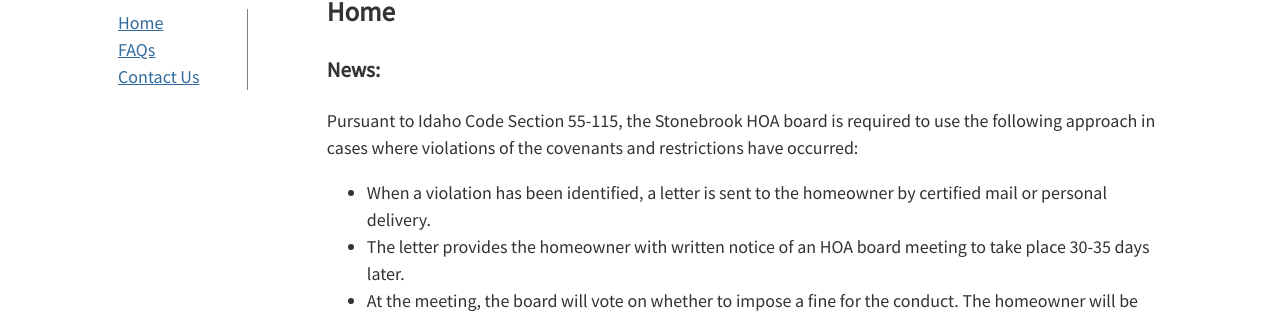
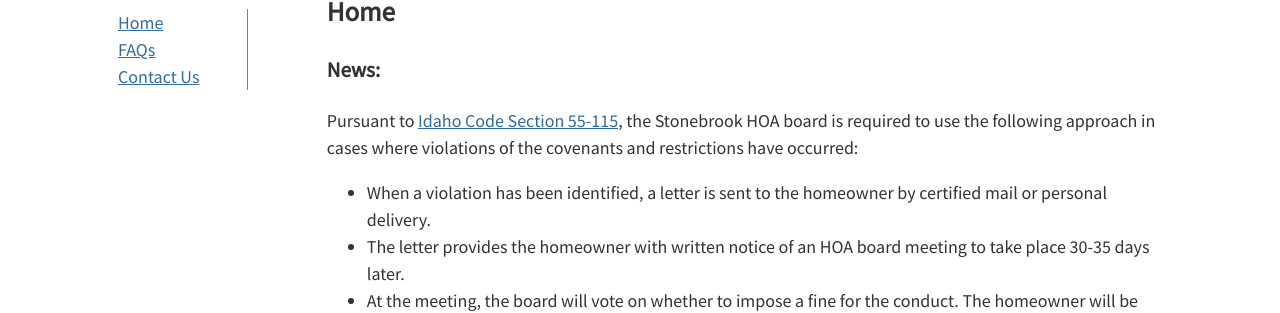
Before and after one commit to GarthDB/stonebrook-hoa, a Jekyll site: the page built from 01-assessments.html, in a window 1280 px wide. Shown: the part 181-494 px from the top of the page. Built offline with Jekyll 4.4.1, drawn with Linux system fonts in a browser that asks for light colours; part of the change alters nothing that is shown.

Commit message:
:bug: fixed hyperlink

```diff
--- a/01-assessments.html
+++ b/01-assessments.html
@@ -5,7 +5,7 @@ permalink: /
 ---
 <h3>News:</h3>
 
-<p>Pursuant to Idaho Code Section 55-115, the Stonebrook HOA board is required to use the following approach in cases where violations of the covenants and restrictions have occurred:</p>
+<p>Pursuant to <a href="https://legislature.idaho.gov/statutesrules/idstat/title55/t55ch1/sect55-115/">Idaho Code Section 55-115</a>, the Stonebrook HOA board is required to use the following approach in cases where violations of the covenants and restrictions have occurred:</p>
 
 <ul>
   <li>When a violation has been identified, a letter is sent to the homeowner by certified mail or personal delivery.</li>
```
